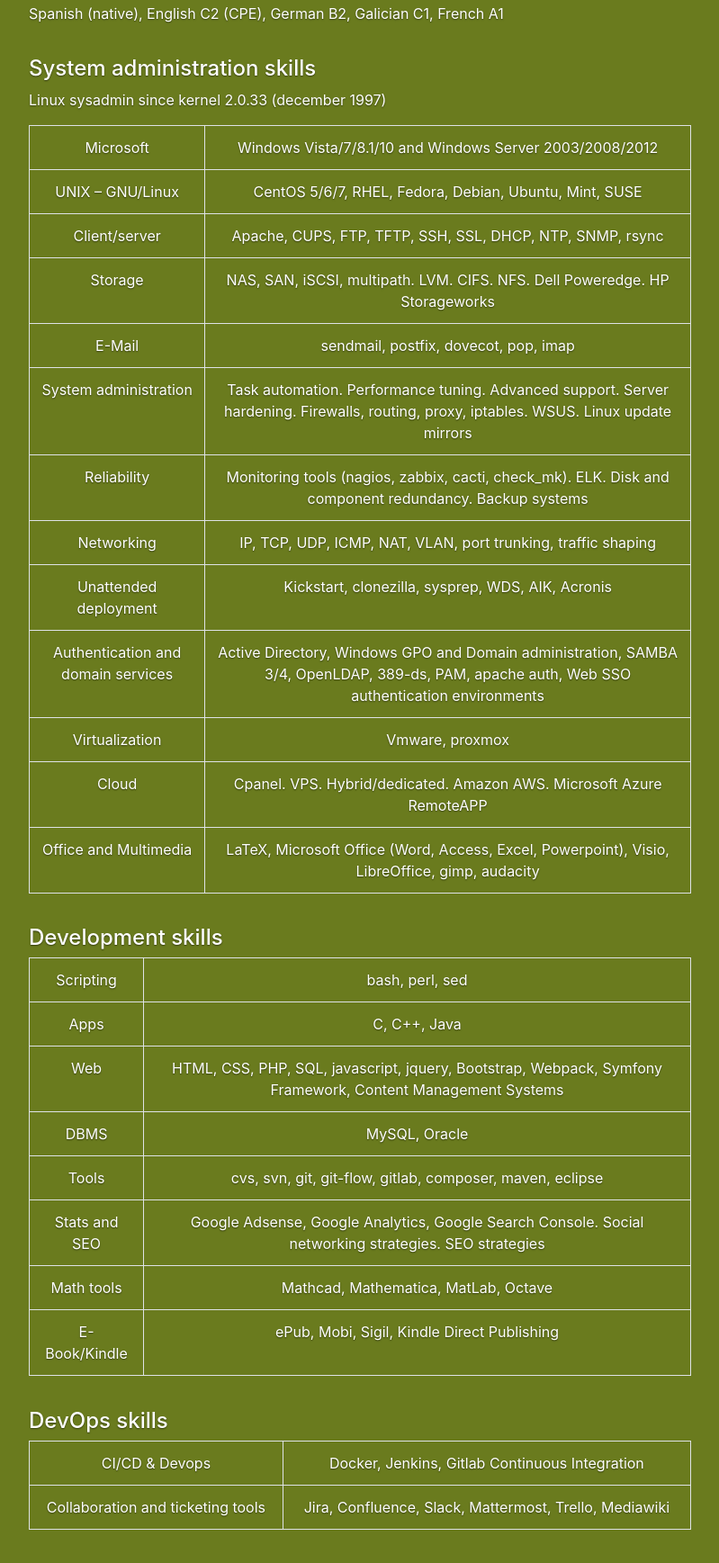
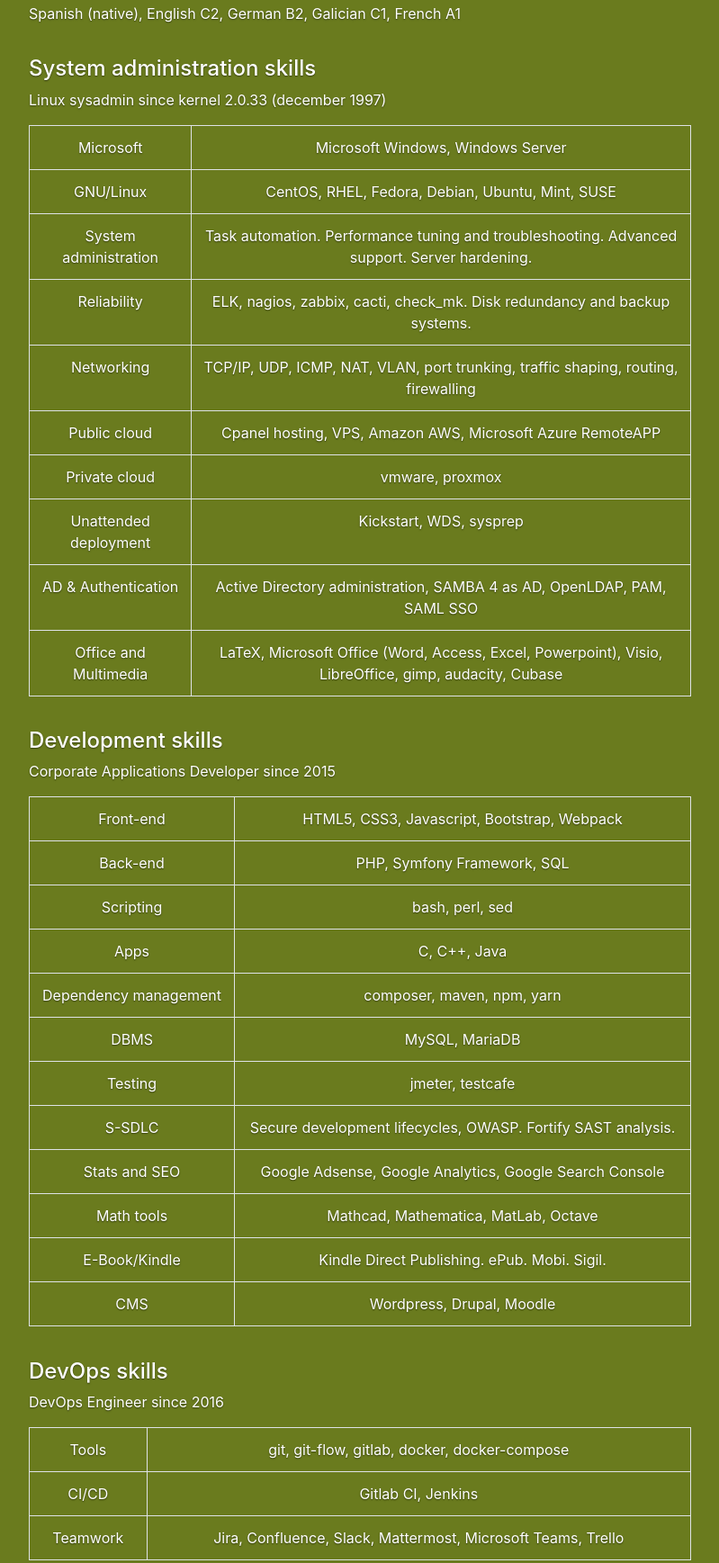
Before and after one commit to immv/www.immv.es, a plain HTML site: page cv.html in a window 1280 px wide. Shown: the part 296-2033 px from the top of the page at 90% size, without its empty margins (240-1039 px from the left). Drawn offline with Linux system fonts and the light colour scheme.

Commit message:
Update contents and bootstrap

```diff
--- a/cv.html
+++ b/cv.html
@@ -7,7 +7,7 @@
 <title>Manuel Moran Vaquero. Sysadmin &amp; Developer. MSc
 	Telecom Engineer</title>
 
-<link href="css/bootstrap.min.css?v=1000" rel="stylesheet">
+<link href="css/bootstrap.min.css?v=1001" rel="stylesheet">
 <link href="css/immv.css?v=1000" rel="stylesheet">
 <link rel="icon" href="img/immv.png" />
 <link rel="apple-touch-icon" href="img/immv.png" />
@@ -21,21 +21,21 @@
 					<a href="/"><img height="42" src="img/immv.png"></a>
 				</h3>
 				<nav class="nav nav-masthead justify-content-center">
-					<a class="nav-link" href="/">Home</a> <a
-						class="nav-link active" href="cv.html">CV/Résumé</a> <a
-						class="nav-link" href="contact.html">Contact</a>
+					<a class="nav-link" href="/">Home</a> <a class="nav-link active"
+						href="cv.html">CV/Résumé</a> <a class="nav-link"
+						href="contact.html">Contact</a>
 				</nav>
 			</div>
 		</header>
 
 		<main role="main" class="inner cover cv">
 			<h1>CV/Résumé</h1>
+
 			<h2 class="h4">Education</h2>
-			<p>Master in Telecommunications Engineering (EQF 7). University
-				of Vigo.</p>
+			<p>Telecommunications Engineer (Master-EQF7). University of Vigo.</p>
 			<h2 class="h4">Languages:</h2>
-			<p>Spanish (native), English C2 (CPE), German B2, Galician C1,
-				French A1</p>
+			<p>Spanish (native), English C2, German B2, Galician C1, French
+				A1</p>
 			<h2 class="h4">System administration skills</h2>
 			<p>Linux sysadmin since kernel 2.0.33 (december 1997)</p>
 
@@ -43,71 +43,65 @@
 				<tbody>
 					<tr>
 						<td>Microsoft</td>
-						<td>Windows Vista/7/8.1/10 and Windows Server 2003/2008/2012</td>
+						<td>Microsoft Windows, Windows Server</td>
 					</tr>
 					<tr>
-						<td>UNIX &#8211; GNU/Linux</td>
-						<td>CentOS 5/6/7, RHEL, Fedora, Debian, Ubuntu, Mint, SUSE</td>
-					</tr>
-					<tr>
-						<td>Client/server</td>
-						<td>Apache, CUPS, FTP, TFTP, SSH, SSL, DHCP, NTP, SNMP, rsync</td>
-					</tr>
-					<tr>
-						<td>Storage</td>
-						<td>NAS, SAN, iSCSI, multipath. LVM. CIFS. NFS. Dell
-							Poweredge. HP Storageworks</td>
-					</tr>
-					<tr>
-						<td>E-Mail</td>
-						<td>sendmail, postfix, dovecot, pop, imap</td>
+						<td>GNU/Linux</td>
+						<td>CentOS, RHEL, Fedora, Debian, Ubuntu, Mint, SUSE</td>
 					</tr>
 					<tr>
 						<td>System administration</td>
-						<td>Task automation. Performance tuning. Advanced support.
-							Server hardening. Firewalls, routing, proxy, iptables. WSUS.
-							Linux update mirrors</td>
+						<td>Task automation. Performance tuning and troubleshooting.
+							Advanced support. Server hardening. </td>
 					</tr>
 					<tr>
 						<td>Reliability</td>
-						<td>Monitoring tools (nagios, zabbix, cacti, check_mk). ELK.
-							Disk and component redundancy. Backup systems</td>
+						<td>ELK, nagios, zabbix, cacti, check_mk. Disk redundancy
+							and backup systems.</td>
 					</tr>
 					<tr>
 						<td>Networking</td>
-						<td>IP, TCP, UDP, ICMP, NAT, VLAN, port trunking, traffic
-							shaping</td>
+						<td>TCP/IP, UDP, ICMP, NAT, VLAN, port trunking, traffic
+							shaping, routing, firewalling</td>
+					</tr>
+					<tr>
+						<td>Public cloud</td>
+						<td>Cpanel hosting, VPS, Amazon AWS, Microsoft Azure
+							RemoteAPP</td>
+					</tr>
+					<tr>
+						<td>Private cloud</td>
+						<td>vmware, proxmox</td>
 					</tr>
 					<tr>
 						<td>Unattended deployment</td>
-						<td>Kickstart, clonezilla, sysprep, WDS, AIK, Acronis</td>
+						<td>Kickstart, WDS, sysprep</td>
 					</tr>
 					<tr>
-						<td>Authentication and domain services</td>
-						<td>Active Directory, Windows GPO and Domain administration,
-							SAMBA 3/4, OpenLDAP, 389-ds, PAM, apache auth, Web SSO
-							authentication environments</td>
-					</tr>
-					<tr>
-						<td>Virtualization</td>
-						<td>Vmware, proxmox</td>
-					</tr>
-					<tr>
-						<td>Cloud</td>
-						<td>Cpanel. VPS. Hybrid/dedicated. Amazon AWS. Microsoft
-							Azure RemoteAPP</td>
+						<td>AD & Authentication</td>
+						<td>Active Directory administration, SAMBA 4 as AD, OpenLDAP,
+							PAM, SAML SSO</td>
 					</tr>
 					<tr>
 						<td>Office and Multimedia</td>
 						<td>LaTeX, Microsoft Office (Word, Access, Excel,
-							Powerpoint), Visio, LibreOffice, gimp, audacity</td>
+							Powerpoint), Visio, LibreOffice, gimp, audacity, Cubase</td>
 					</tr>
 				</tbody>
 			</table>
+
 			<h2 class="h4">Development skills</h2>
+			<p>Corporate Applications Developer since 2015</p>
 			<table class="table table-bordered">
-
 				<tbody>
+					<tr>
+						<td>Front-end</td>
+						<td>HTML5, CSS3, Javascript, Bootstrap, Webpack</td>
+					</tr>
+					<tr>
+						<td>Back-end</td>
+						<td>PHP, Symfony Framework, SQL</td>
+					</tr>
 					<tr>
 						<td>Scripting</td>
 						<td>bash, perl, sed</td>
@@ -117,22 +111,25 @@
 						<td>C, C++, Java</td>
 					</tr>
 					<tr>
-						<td>Web</td>
-						<td>HTML, CSS, PHP, SQL, javascript, jquery, Bootstrap,
-							Webpack, Symfony Framework, Content Management Systems</td>
+						<td>Dependency management</td>
+						<td>composer, maven, npm, yarn</td>
 					</tr>
 					<tr>
 						<td>DBMS</td>
-						<td>MySQL, Oracle</td>
+						<td>MySQL, MariaDB</td>
 					</tr>
 					<tr>
-						<td>Tools</td>
-						<td>cvs, svn, git, git-flow, gitlab, composer, maven, eclipse</td>
+						<td>Testing</td>
+						<td>jmeter, testcafe</td>
+					</tr>
+					<tr>
+						<td>S-SDLC</td>
+						<td>Secure development lifecycles, OWASP. Fortify SAST
+							analysis.</td>
 					</tr>
 					<tr>
 						<td>Stats and SEO</td>
-						<td>Google Adsense, Google Analytics, Google Search Console.
-							Social networking strategies. SEO strategies</td>
+						<td>Google Adsense, Google Analytics, Google Search Console</td>
 					</tr>
 					<tr>
 						<td>Math tools</td>
@@ -140,31 +137,43 @@
 					</tr>
 					<tr>
 						<td>E-Book/Kindle</td>
-						<td>ePub, Mobi, Sigil, Kindle Direct Publishing</td>
+						<td>Kindle Direct Publishing. ePub. Mobi. Sigil.</td>
+					</tr>
+					<tr>
+						<td>CMS</td>
+						<td>Wordpress, Drupal, Moodle</td>
 					</tr>
 				</tbody>
 			</table>
+
 			<h2 class="h4">DevOps skills</h2>
+			<p>DevOps Engineer since 2016</p>
 			<table class="table table-bordered">
 
 				<tbody>
 					<tr>
-						<td>CI/CD &amp; Devops</td>
-						<td>Docker, Jenkins, Gitlab Continuous Integration</td>
+						<td>Tools</td>
+						<td>git, git-flow, gitlab, docker, docker-compose</td>
 					</tr>
 					<tr>
-						<td>Collaboration and ticketing tools</td>
-						<td>Jira, Confluence, Slack, Mattermost, Trello, Mediawiki</td>
+						<td>CI/CD</td>
+						<td>Gitlab CI, Jenkins</td>
+					</tr>
+					<tr>
+						<td>Teamwork</td>
+						<td>Jira, Confluence, Slack, Mattermost, Microsoft Teams,
+							Trello</td>
 					</tr>
 				</tbody>
 			</table>
+
 			<h2 class="h4">Other</h2>
 			<table class="table table-bordered">
-
 				<tbody>
 					<tr>
 						<td>IT Governance</td>
-						<td>ITIL Foundation, Service Transition, Service Operation</td>
+						<td>ITIL Foundation, Strategy, Service Design, Service
+							Transition, Service Operations, Continual Service Improvement</td>
 					</tr>
 					<tr>
 						<td>Secure Development</td>
@@ -172,7 +181,6 @@
 					</tr>
 				</tbody>
 			</table>
-
 		</main>
 
 		<footer class="mastfoot mt-auto">
```
Also changed, not shown: contact.html (+1 -1 lines), index.html (+3 -5 lines), css/bootstrap.min.css.
